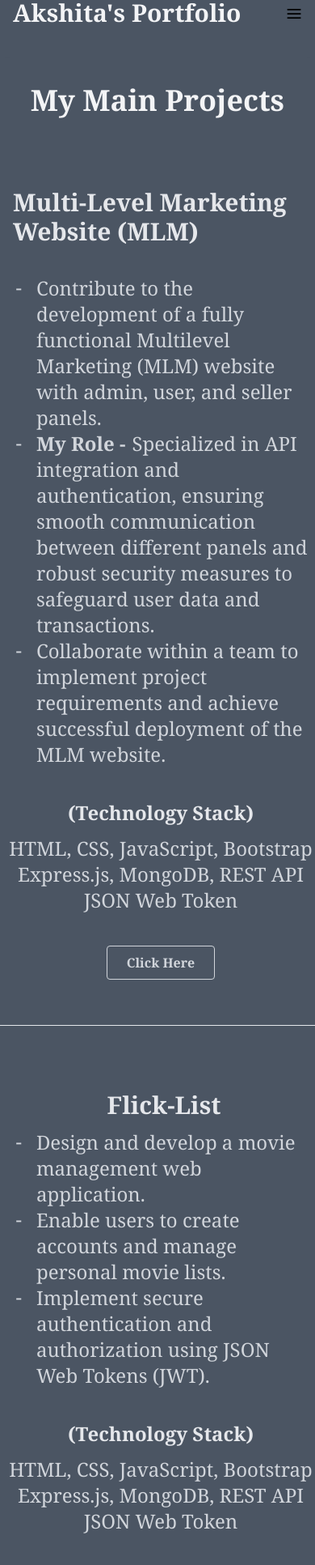
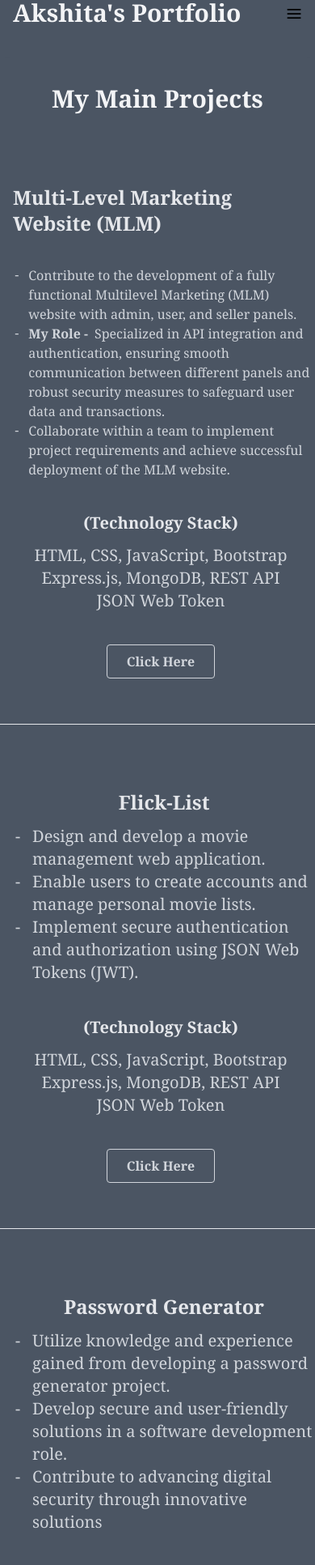
Before and after one commit to akshitasaxena1309/Portfolio_website, a React (Vite) app: page /projects in a window 390 px wide. Shown: the part 40-1973 px from the top of the page at 81% size. Built offline with nearby package versions, Linux system fonts and the light colour scheme.

Commit message:
first commit

```diff
--- a/src/pages/Academic.jsx
+++ b/src/pages/Academic.jsx
@@ -9,14 +9,14 @@ function Academic() {
         className="w-full font-serif h-auto mx-auto bg-gray-600 mb-0 md:pl-20 pl-2 shadow-md pb-20"
       >
         <div className="flex justify-center">
-          <h1 className="text-gray-100 font-bold text-4xl text-center pt-8 relative underline-on-hover-for-dark inline-block px-4 py-2">
+          <h1 className="text-gray-100 font-bold text-3xl md:text-4xl text-center pt-8 relative underline-on-hover-for-dark inline-block px-4 py-2">
             Academic Details
           </h1>
         </div>
         <div className="flex md:flex-row flex-col pt-20 ">
           <div className="md:w-1/2 md:hover:scale-105 md:duration-1000">
             <div className="flex flex-col ml-10">
-              <h1 className=" text-3xl md:text-4xl pb-3 text-gray-200 font-semibold">
+              <h1 className=" text-2xl md:text-4xl pb-3 text-gray-200 font-semibold">
                 Bachelor of Technology (B.Tech)
               </h1>
               <div className="text-xl md:text-2xl text-gray-300">
@@ -53,7 +53,7 @@ function Academic() {
         <div className="flex md:flex-row flex-col pt-20 ">
           <div className="md:w-1/2 md:hover:scale-105 md:duration-1000">
             <div className="flex flex-col ml-10 pb-3">
-              <h1 className="text-3xl md:text-4xl pb-3 text-gray-200 font-semibold">
+              <h1 className="text-2xl md:text-4xl pb-3 text-gray-200 font-semibold">
                 Senior Secondary Education (12<sup>th</sup> Class)
               </h1>
               <div className="text-xl md:text-2xl text-gray-300">
--- a/src/pages/OtherProjects.jsx
+++ b/src/pages/OtherProjects.jsx
@@ -17,7 +17,7 @@ function OtherProjects() {
         className="w-full font-serif h-auto mx-auto pt-10 pb-12"
       >
         <div className="flex justify-center">
-          <h1 className="text-gray-700 font-bold text-4xl inline-block px-4 py-2 relative underline-on-hover">
+          <h1 className="text-gray-700 font-bold text-3xl md:text-4xl inline-block px-4 py-2 relative underline-on-hover">
             Other Projects
           </h1>
         </div>
--- a/src/pages/Project.jsx
+++ b/src/pages/Project.jsx
@@ -8,7 +8,7 @@ function Project() {
         className="font-serif w-full h-auto mx-auto bg-gray-600 mb-0 shadow-md pb-20"
       >
         <div className="flex justify-center">
-          <h1 className="text-gray-100 font-bold text-4xl text-center pt-8 relative underline-on-hover-for-dark inline-block px-4 py-2">
+          <h1 className="text-gray-100 font-bold text-3xl md:text-4xl text-center pt-8 relative underline-on-hover-for-dark inline-block px-4 py-2">
             My Main Projects
           </h1>
         </div>
@@ -17,10 +17,10 @@ function Project() {
         flex-col md:flex-row pt-20 md:pl-20 pl-2"
         >
           <div className="md:w-1/2 ml-2">
-            <h1 className="text-3xl md:text-4xl pb-9 flex justify-center md:justify-start text-gray-200 font-semibold">
+            <h1 className=" text-2xl md:text-4xl pb-9 flex justify-center md:justify-start text-gray-200 font-semibold">
               Multi-Level Marketing Website (MLM)
             </h1>
-            <div className="text-2xl text-gray-300">
+            <div className="text:xl md:text-2xl text-gray-300">
               <div className="flex flex-row ">
                 <pre>- </pre>
                 <p>
@@ -49,10 +49,10 @@ function Project() {
           <div className="md:w-1/2 flex flex-col justify-between">
             <div>
               {" "}
-              <h1 className="text-2xl pb-3 pt-10 md:pt-0 text-gray-200 font-semibold text-center">
+              <h1 className="text-xl md:text-2xl pb-3 pt-10 md:pt-0 text-gray-200 font-semibold text-center">
                 (Technology Stack)
               </h1>
-              <div className="text-2xl text-gray-300 text-center">
+              <div className="text-xl md:text-2xl text-gray-300 text-center">
                 <p>HTML, CSS, JavaScript, Bootstrap</p>
                 <p>Express.js, MongoDB, REST API</p>
                 <p>JSON Web Token</p>
@@ -77,10 +77,10 @@ function Project() {
         flex-col md:flex-row pt-20 md:pl-20 pl-2"
         >
           <div className="md:w-1/2 ml-2">
-            <h1 className="text-3xl md:text-4xl pb-3 flex justify-center md:justify-start text-gray-200 font-semibold">
+            <h1 className="text-2xl md:text-4xl pb-3 flex justify-center md:justify-start text-gray-200 font-semibold">
               Flick-List
             </h1>
-            <div className="text-2xl text-gray-300">
+            <div className="text-xl md:text-2xl text-gray-300">
               <div className="flex flex-row ">
                 <pre>- </pre>
                 <p>Design and develop a movie management web application.</p>
@@ -104,10 +104,10 @@ function Project() {
           <div className="md:w-1/2 flex flex-col justify-between">
             <div>
               {" "}
-              <h1 className="text-2xl pb-3 pt-10 md:pt-0 text-gray-200 font-semibold text-center">
+              <h1 className="text-xl md:text-2xl pb-3 pt-10 md:pt-0 text-gray-200 font-semibold text-center">
                 (Technology Stack)
               </h1>
-              <div className="text-2xl text-gray-300 text-center">
+              <div className="text-xl md:text-2xl text-gray-300 text-center">
                 <p>HTML, CSS, JavaScript, Bootstrap</p>
                 <p>Express.js, MongoDB, REST API</p>
                 <p>JSON Web Token</p>
@@ -132,10 +132,10 @@ function Project() {
         flex-col md:flex-row pt-20 md:pl-20 pl-2"
         >
           <div className="md:w-1/2 ml-2">
-            <h1 className="text-3xl md:text-4xl pb-3 flex justify-center md:justify-start text-gray-200 font-semibold">
+            <h1 className="text-2xl md:text-4xl pb-3 flex justify-center md:justify-start text-gray-200 font-semibold">
               Password Generator
             </h1>
-            <div className="text-2xl text-gray-300">
+            <div className="text-xl md:text-2xl text-gray-300">
               <div className="flex flex-row ">
                 <pre>- </pre>
                 <p>
@@ -162,10 +162,10 @@ function Project() {
           <div className="md:w-1/2 flex flex-col justify-between">
             <div>
               {" "}
-              <h1 className="text-2xl pb-3 pt-10 md:pt-0 text-gray-200 font-semibold text-center">
+              <h1 className="text-xl md:text-2xl pb-3 pt-10 md:pt-0 text-gray-200 font-semibold text-center">
                 (Technology Stack)
               </h1>
-              <div className="text-2xl text-gray-300 text-center">
+              <div className="text-xl md:text-2xl text-gray-300 text-center">
                 <p>HTML, CSS, JavaScript</p>
               </div>
             </div>
--- a/src/pages/Skills.jsx
+++ b/src/pages/Skills.jsx
@@ -82,7 +82,7 @@ function Skills() {
         className="font-serif w-full h-auto mx-auto pt-10 shadow-md"
       >
         <div className="flex justify-center">
-          <h1 className="text-gray-700 font-bold text-4xl text-center px-4 py-2 relative underline-on-hover inline-block">
+          <h1 className="text-gray-700 font-bold text-3xl md:text-4xl text-center px-4 py-2 relative underline-on-hover inline-block">
             My Skills
           </h1>
         </div>
```
